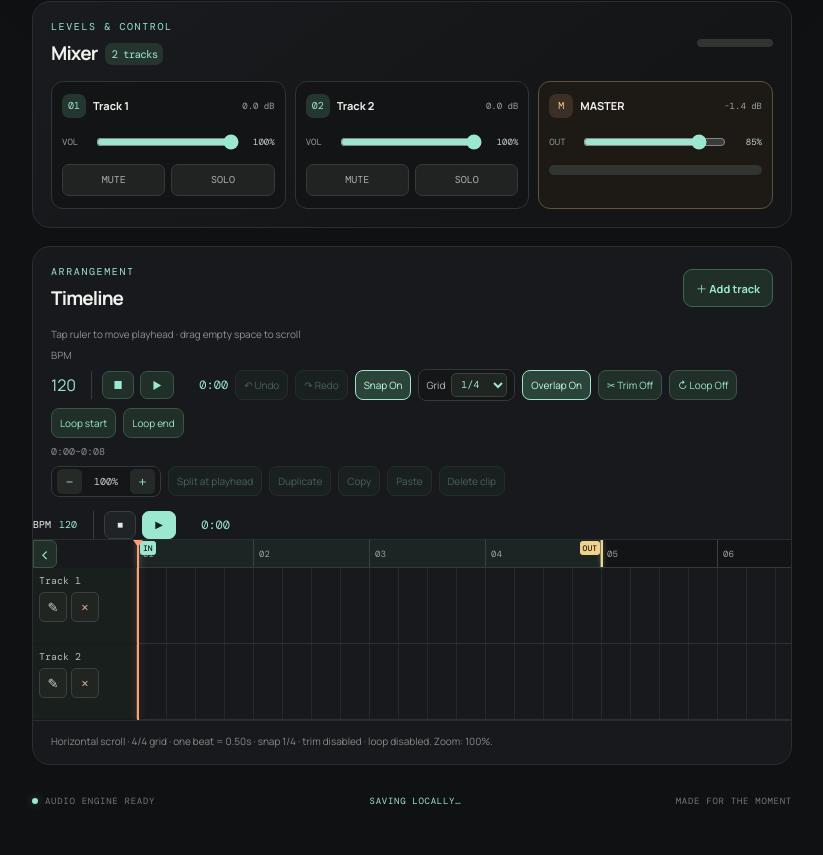
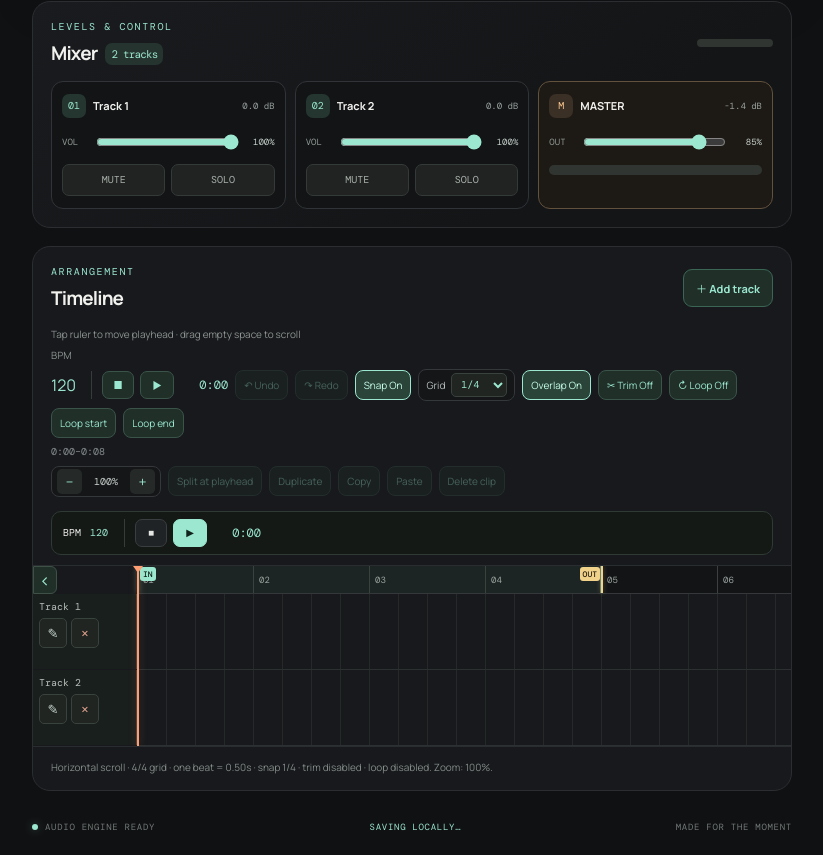
Before and after one commit to Startat6am/otr-daw, a React (Vite) app: page / in a window 1280 px wide. Shown: the part 885-1740 px from the top of the page, without its empty margins (228-1051 px from the left). Before the commit the page ends 1714 px from the top, so only its background shows below. Built offline with nearby package versions, Linux system fonts and the light colour scheme.

Commit message:
style: place transport and BPM below clip tools

```diff
--- a/src/styles.css
+++ b/src/styles.css
@@ -613,3 +613,29 @@ h2 { margin: 0; font-size: 19px; letter-spacing: -.045em; }
 }
 .loop-marker-end { background: #f1d28b; box-shadow: 0 0 5px #f1d28b66; }
 .loop-marker-end span { left: auto; right: 3px; background: #f1d28b; color: #211a0e; }
+
+
+/* Playback and tempo panel sits immediately below Copy/Paste and editing tools */
+.playback-bpm-panel {
+  display: flex;
+  align-items: center;
+  justify-content: flex-start;
+  margin: 0 18px 10px;
+  padding: 7px 11px;
+  border: 1px solid #303a34;
+  border-radius: 10px;
+  background: #141916;
+}
+.playback-bpm-panel .bpm-control {
+  flex: 0 1 auto;
+  width: auto;
+  min-height: 28px;
+  gap: 9px;
+}
+.playback-bpm-panel .transport-inline {
+  margin-left: 7px;
+}
+@media (max-width: 520px) {
+  .playback-bpm-panel { margin: 0 10px 9px; padding: 6px 9px; }
+  .playback-bpm-panel .bpm-control { gap: 7px; }
+}
```
